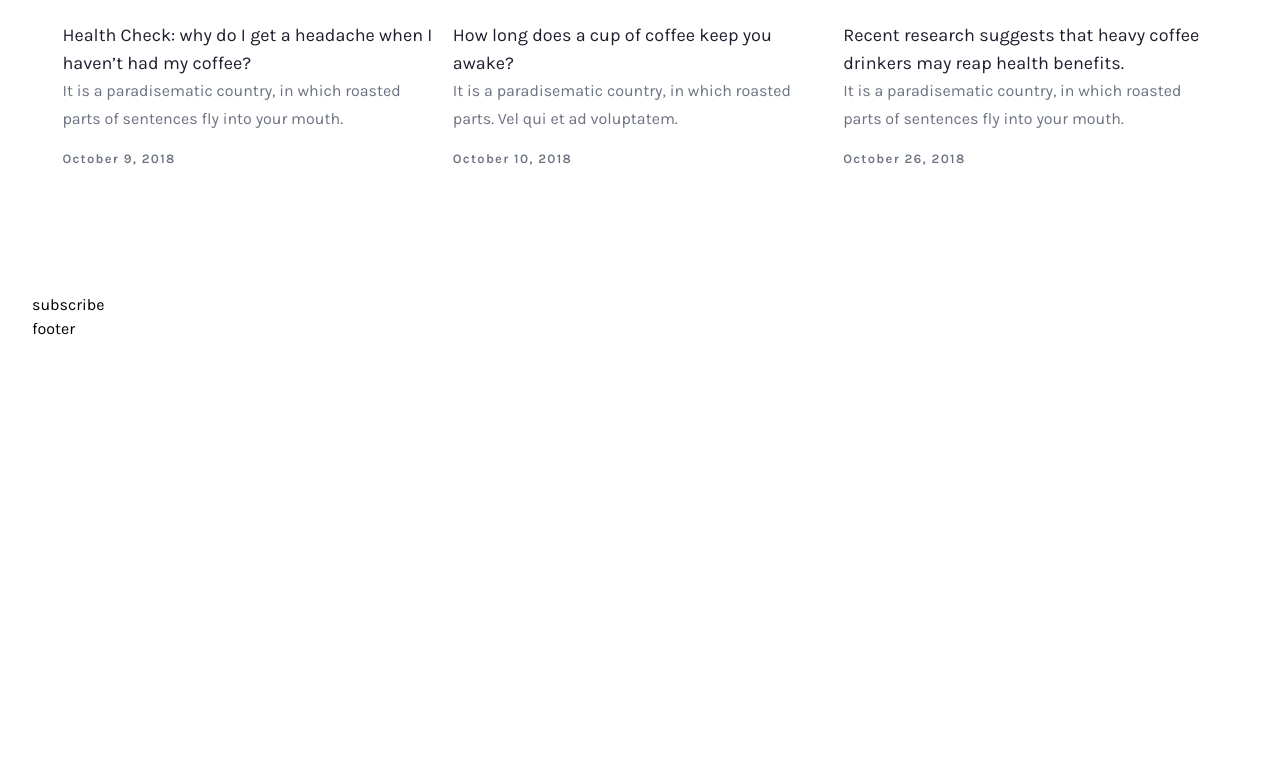
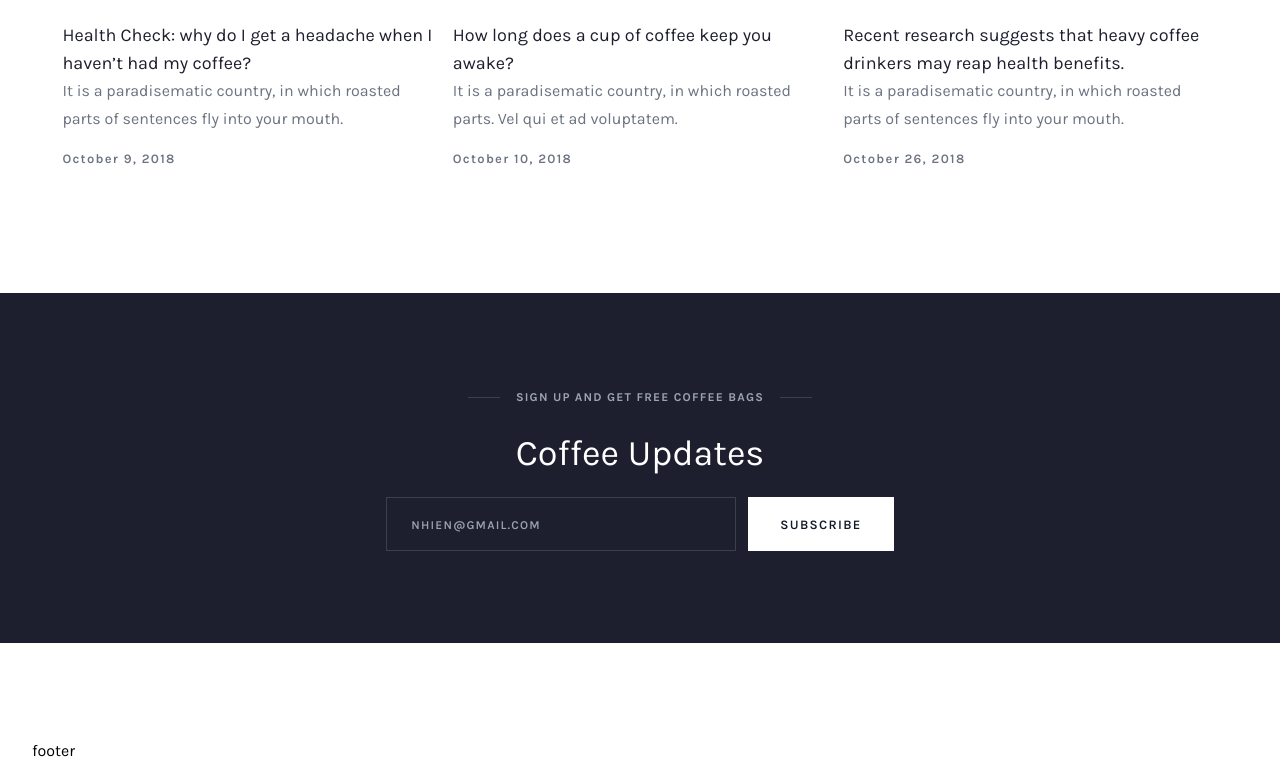
Before and after one commit to nhien261203/CoffeStyle-Tailwindcss, a website: page src/index.html in a window 1280 px wide. Shown: the part 4759-5522 px from the top of the page. Before the commit the page ends 5100 px from the top, so only its background shows below. Drawn offline with Linux system fonts and the light colour scheme.

Commit message:
add subscribe

```diff
--- a/src/index.html
+++ b/src/index.html
@@ -79,8 +79,7 @@
                                 Designed to fit your life, made to move and grow.</div>
 
                             <div class="flex justify-center">
-                                <div
-                                    class="ct-button bg-white text-gray-900 w-max ">
+                                <div class="ct-button bg-white text-gray-900 w-max ">
                                     Explore Our products
                                 </div>
                             </div>
@@ -95,7 +94,8 @@
                     <div class="ct-subheadline-deco-line "></div>
                 </div>
                 <!--Start story-->
-                <div class="story flex flex-col lg:flex-row justify-center items-center gap-8 lg:gap-4 w-[95%] 2xl:w-[65%] mx-auto mb-24">
+                <div
+                    class="story flex flex-col lg:flex-row justify-center items-center gap-8 lg:gap-4 w-[95%] 2xl:w-[65%] mx-auto mb-24">
                     <div class="basis-1/2">
                         <video autoplay loop muted class="w-full h-full object-cover min-h-[350px]">
                             <source src="../public/img/vd-story.mp4" type="video/mp4">
@@ -121,7 +121,8 @@
                 <div class="featured-mugs w-[95%] 2xl:w-[65%] mx-auto mb-24">
                     <div class="grid grid-cols-1 lg:grid-cols-2 gap-6">
                         <div class="ct-product-card ">
-                            <div class="h-[440px] sm:h-[540px] bg-[url('../public/img/f1.jpg')] bg-cover bg-no-repeat bg-center">
+                            <div
+                                class="h-[440px] sm:h-[540px] bg-[url('../public/img/f1.jpg')] bg-cover bg-no-repeat bg-center">
                                 <a href="">
                                     <div class="w-full h-full hover:bg-gray-900 hover:bg-opacity-10 hover:transition-all
                                     hover:duration-500 hover:ease-in-out relative group">
@@ -143,7 +144,8 @@
                             </div>
                         </div>
                         <div class="ct-product-card ">
-                            <div class="h-[440px] sm:h-[540px] bg-[url('../public/img/f2.jpg')] bg-cover bg-no-repeat bg-center">
+                            <div
+                                class="h-[440px] sm:h-[540px] bg-[url('../public/img/f2.jpg')] bg-cover bg-no-repeat bg-center">
                                 <a href="">
                                     <div class="w-full h-full hover:bg-gray-900 hover:bg-opacity-10 hover:transition-all
                                     hover:duration-500 hover:ease-in-out relative group">
@@ -352,24 +354,35 @@
                 <div class="coffe-magazine w-[95%] 2xl:w-[65%] mx-auto mb-24">
                     <div class="flex md:flex-row flex-col justify-center items-center gap-5">
                         <div class="ct-magazine-img basis-1/2 md:flex md:flex-row gap-5 w-full h-full mb-5 md:mb-0">
-                            <div class="ct-magazine-big-img h-[280px] basis-2/3 mb-3 xs:mb-5 md:mb-0  bg-[url('../public/img/magazine1.jpg')] bg-cover bg-no-repeat bg-center"></div>
+                            <div
+                                class="ct-magazine-big-img h-[280px] basis-2/3 mb-3 xs:mb-5 md:mb-0  bg-[url('../public/img/magazine1.jpg')] bg-cover bg-no-repeat bg-center">
+                            </div>
                             <div class="ct-magazine-small-imgs basis-1/3 flex md:flex-col flex-row gap-3 xs:gap-5">
-                                <div class=" h-[130px] xs:h-[200px] md:h-[130px] basis-1/2 bg-[url('../public/img/magazine2.jpg')] bg-cover bg-no-repeat bg-center"></div>
-                                <div class="h-[130px] xs:h-[200px] md:h-[130px] basis-1/2 bg-[url('../public/img/magazine3.jpg')] bg-cover bg-no-repeat bg-center"></div>
+                                <div
+                                    class=" h-[130px] xs:h-[200px] md:h-[130px] basis-1/2 bg-[url('../public/img/magazine2.jpg')] bg-cover bg-no-repeat bg-center">
+                                </div>
+                                <div
+                                    class="h-[130px] xs:h-[200px] md:h-[130px] basis-1/2 bg-[url('../public/img/magazine3.jpg')] bg-cover bg-no-repeat bg-center">
+                                </div>
                             </div>
                         </div>
                         <div class="ct-magazine-post basis-1/2 md:pl-10 pl-8 text-center md:text-left">
-                            <div class="mb-4 uppercase tracking-widest text-gray-500 font-medium text-[12px] ">Premium Offer</div>
+                            <div class="mb-4 uppercase tracking-widest text-gray-500 font-medium text-[12px] ">Premium
+                                Offer</div>
                             <div class="text-4xl mb-4">Get our Coffee Magazine</div>
-                            <div class="text-gray-500 leading-7 mb-4">The most versatile furniture system ever created. Designed to fit your life.</div>
-                            <div class="ct-button bg-[#1d1f2e] text-white w-max hover:bg-gray-800 mx-auto md:mx-0">Start Shopping</div>
+                            <div class="text-gray-500 leading-7 mb-4">The most versatile furniture system ever created.
+                                Designed to fit your life.</div>
+                            <div class="ct-button bg-[#1d1f2e] text-white w-max hover:bg-gray-800 mx-auto md:mx-0">Start
+                                Shopping</div>
                         </div>
                     </div>
                 </div><!--End coffe-magazine-->
 
-                <div class="ct-parallax-section bg-[url('../public/img/paralax1.jpg')] bg-cover bg-no-repeat bg-center h-[400px] mb-24 bg-fixed w-[100vw] relative left-[calc(-50vw+50%)] ">
+                <div
+                    class="ct-parallax-section bg-[url('../public/img/paralax1.jpg')] bg-cover bg-no-repeat bg-center h-[400px] mb-24 bg-fixed w-[100vw] relative left-[calc(-50vw+50%)] ">
 
-                </div><!--End paralax https://stackoverflow.com/questions/5581034/is-there-a-way-to-make-a-child-divs-width-wider-than-the-parent-div-using-css/24895631#24895631-->
+                </div>
+                <!--End paralax https://stackoverflow.com/questions/5581034/is-there-a-way-to-make-a-child-divs-width-wider-than-the-parent-div-using-css/24895631#24895631-->
 
                 <div class="ct-sub-headline ">
                     <div class="ct-subheadline-deco-line "></div>
@@ -395,7 +408,8 @@
                                     <div>Health Check: why do I get a headache when I haven’t had my coffee?</div>
                                 </a>
                                 <div class="text-gray-500 leading-7 mb-3">
-                                    It is a paradisematic country, in which roasted parts of sentences fly into your mouth.
+                                    It is a paradisematic country, in which roasted parts of sentences fly into your
+                                    mouth.
                                 </div>
                                 <div class="text-gray-500 leading-7 text-[13px] font-semibold tracking-widest">
                                     October 9, 2018
@@ -440,10 +454,12 @@
                             </div>
                             <div class="text-left my-6">
                                 <a href="" class="text-[#1d1f2e] text-lg mb-3 hover:text-coffee-400">
-                                    <div>Recent research suggests that heavy coffee drinkers may reap health benefits.</div>
+                                    <div>Recent research suggests that heavy coffee drinkers may reap health benefits.
+                                    </div>
                                 </a>
                                 <div class="text-gray-500 leading-7 mb-3">
-                                    It is a paradisematic country, in which roasted parts of sentences fly into your mouth.
+                                    It is a paradisematic country, in which roasted parts of sentences fly into your
+                                    mouth.
                                 </div>
                                 <div class="text-gray-500 leading-7 text-[13px] font-semibold tracking-widest">
                                     October 26, 2018
@@ -454,8 +470,27 @@
                 </div><!--End lifestyle-stories-->
 
 
-                <div class="subscribe">
-                    subscribe
+                <div class="subscribe h-[400px] lg:h-[350px] bg-[#1d1f2e] flex flex-col justify-center items-center mb-24 w-[100vw] relative left-[calc(-50vw+50%)]">
+                    <div class="flex justify-center items-center px-6 mb-6">
+                        <div class="w-8 h-[0.4px] bg-gray-700"></div>
+                        <div class="uppercase mx-4 tracking-widest text-gray-400 font-bold text-[12px] text-center">
+                            Sign up and get free coffee bags</div>
+                        <div class="w-8 h-[0.4px] bg-gray-700"></div>
+                    </div>
+                    <div class="text-4xl text-white mb-6">Coffee Updates</div>
+                    <div class="ct-form">
+                        <div class="flex flex-col md:flex-row justify-center items-center gap-3">
+                            <div class="ct-form-item text-center">
+                                <input type="email" placeholder="nhien@gmail.com"
+                                    class="px-6 py-4 w-[350px] max-w-[80%] xs:max-w-full bg-inherit border-[1px] border-gray-700 outline-none text-white leading-5 focus:border-gray-300 duration-500 placeholder:uppercase placeholder:text-xs placeholder:tracking-widest placeholder:font-semibold">
+                            </div>
+                            <div class="ct-form-item">
+                                <button type="submit" class="ct-button bg-white text-gray-900 w-max max-h-[54px]">Subscribe</button>
+                            </div>
+                        </div>
+
+                    </div>
+
                 </div><!--End subscribe-->
 
             </main>
```
Also changed, not shown: public/output.css.
